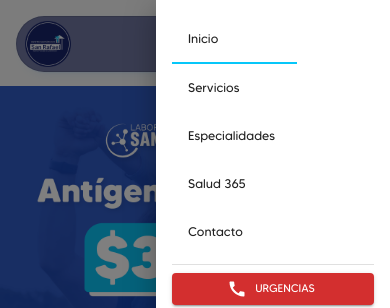
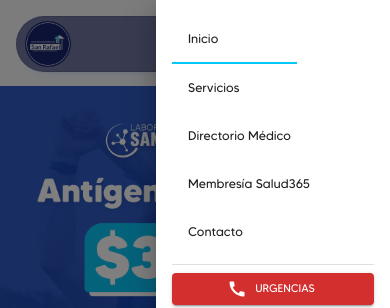
Before and after one commit to Amezcua04/cqsr-v2, a React (Create React App) app: page / in a window 390 px wide. Both pictures are taken after a click on the button 342 px from the left and 44 px from the top of the page. Shown: the top 308 px of the page. Built offline with nearby package versions, Linux system fonts and the light colour scheme.

Commit message:
FIXED: Navbar responsivo

```diff
--- a/src/components/Navbar.jsx
+++ b/src/components/Navbar.jsx
@@ -179,19 +179,19 @@ function Navbar() {
                     Servicios
                   </MenuItem>
                   <MenuItem
-                    onClick={() => navigate("/especialidades")}
+                    onClick={() => navigate("/medicos")}
                     sx={{
                       width: "125px",
-                      ...getMenuItemStyle("/especialidades"),
+                      ...getMenuItemStyle("/medicos"),
                     }}
                   >
-                    Especialidades
+                    Directorio Médico
                   </MenuItem>
                   <MenuItem
                     onClick={() => navigate("/salud365")}
                     sx={{ width: "125px", ...getMenuItemStyle("/salud365") }}
                   >
-                    Salud 365
+                    Membresía Salud365
                   </MenuItem>
                   <MenuItem
                     onClick={() => navigate("/contacto")}
```
